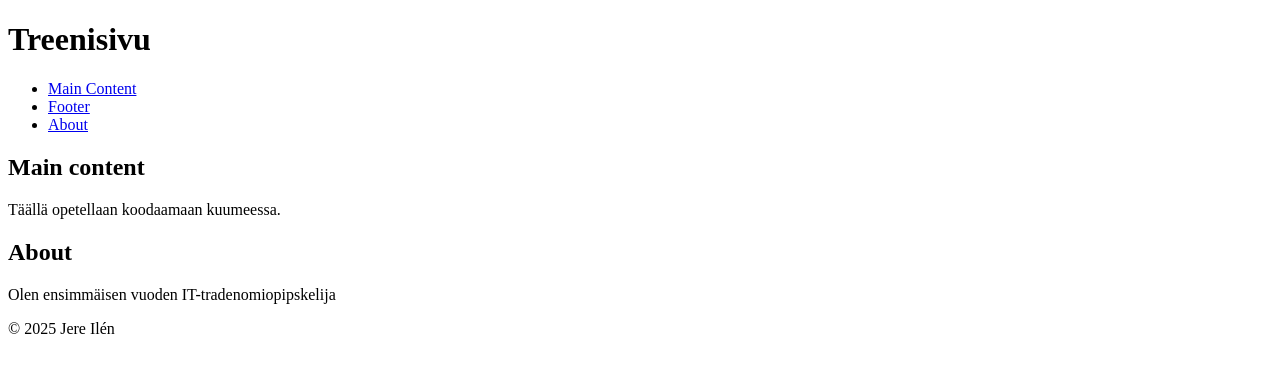
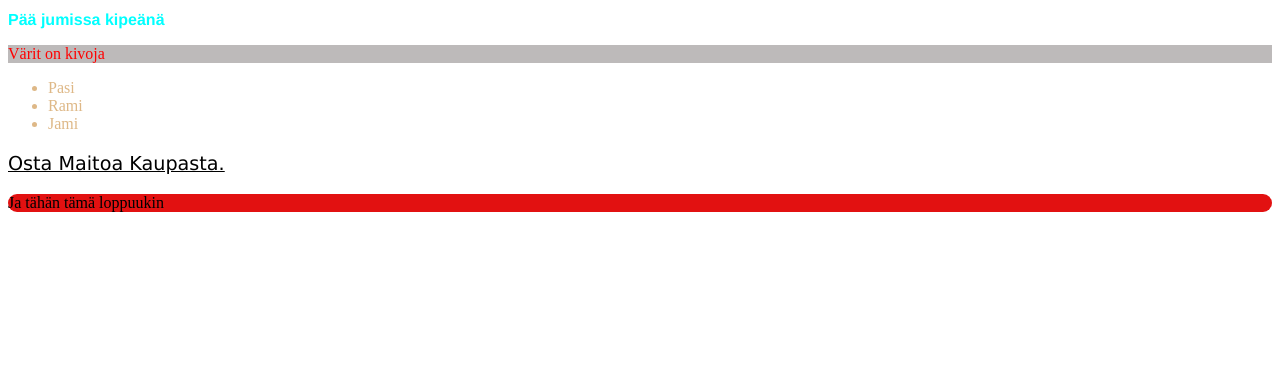
Before and after one commit to JereIlen/JereIlen.github.io, a plain HTML site: page index.html in a window 1280 px wide. Drawn offline with Linux system fonts and the light colour scheme.

Commit message:
Add files via upload

```diff
--- a/index.html
+++ b/index.html
@@ -1,35 +1,19 @@
 <!DOCTYPE html>
-    <html lang="en">
+    <html>
         <head>
-            <meta charset="UTF-8">
-            <meta name="viewport" content="width=device-width, initial-scale=1.0">
-            <title>Koodiluola</title>
+            <link rel="stylesheet" type="text/css" href="styles.css">
         </head>
         <body>
-            <header>
-                <h1>Treenisivu</h1>
-            </header>
+            <h1 class="header-example">Pää jumissa kipeänä</h1>
+            <p class="color-example">Värit on kivoja</color-example></p>
+            <ul class="list-example">
+                <li>Pasi</li>
+                <li>Rami</li>
+                <li>Jami</li>
+            </ul>
 
-            <nav>
-                <ul>
-                    <li><a href="#main-content">Main Content</a></li>
-                    <li><a href="#footer">Footer</a></li>
-                    <li><a href="#about">About</a></li>
-                </ul>
-            </nav>
+            <p class="text-example">Osta maitoa kaupasta.</p>
 
-            <main>
-                <h2>Main content</h2>
-                <p>Täällä opetellaan koodaamaan kuumeessa.</p>
-            </main>
-
-            <section>
-                <h2>About</h2>
-                <p>Olen ensimmäisen vuoden IT-tradenomiopipskelija</p>
-            </section>
-
-            <footer id="footer">
-                <p>&copy; 2025 Jere Ilén</p>
-            </footer>
+            <div class="div-example">Ja tähän tämä loppuukin</div>
         </body>
     </html>
--- /dev/null
+++ b/styles.css
@@ -0,0 +1,24 @@
+.color-example{
+color: red;
+background-color: #bdbaba;
+border: black; border-width: 0rch;
+}
+.header-example{
+    font-size: medium;
+    font-family: 'Franklin Gothic Medium', 'Arial Narrow', Arial, sans-serif;
+    color: aqua;
+}
+.list-example{
+    list-style-position: outside;
+    color: burlywood;
+}
+.text-example{
+    font-family: 'Lucida Sans', 'Lucida Sans Regular', 'Lucida Grande', 'Lucida Sans Unicode', Geneva, Verdana, sans-serif;
+    font-size: larger;
+    text-transform: capitalize;
+    text-decoration: underline;
+}
+.div-example{
+    background-color: rgb(226, 17, 17);
+    border-style: inherit; border-radius: 10px;
+}
```
